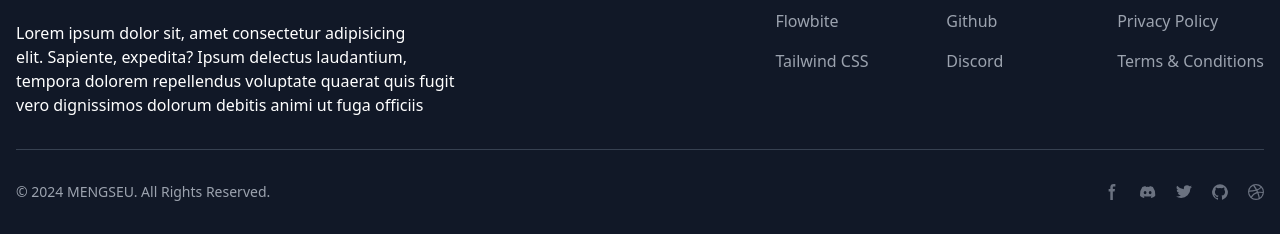
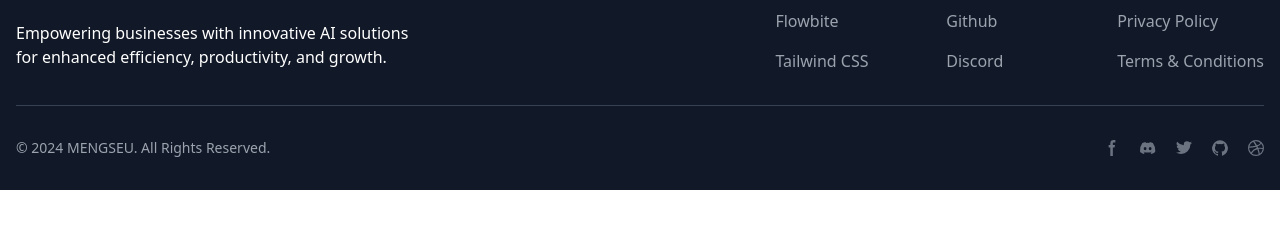
Before and after one commit to MengseuThoeng/Mini-Project-Static-Frontend, a plain HTML site: page html/BlogHTML/blog1.html in a window 1280 px wide. Shown: the part 1290-1524 px from the top of the page. After the commit the page ends 1480 px from the top, so only its background shows below. Drawn offline with nearby package versions, Linux system fonts and the light colour scheme.

Commit message:
Final Push

```diff
--- a/html/BlogHTML/blog1.html
+++ b/html/BlogHTML/blog1.html
@@ -192,10 +192,7 @@
             > </a
           ><br />
           <p class="text-white">
-            Lorem ipsum dolor sit, amet consectetur adipisicing<br />
-            elit. Sapiente, expedita? Ipsum delectus laudantium, <br />tempora
-            dolorem repellendus voluptate quaerat quis fugit<br />
-            vero dignissimos dolorum debitis animi ut fuga officiis
+            Empowering businesses with innovative AI solutions <br>for enhanced efficiency, productivity, and growth.
           </p>
         </div>
         <div class="grid grid-cols-2 gap-8 sm:gap-6 sm:grid-cols-3">
```
Also changed, not shown: html/BlogHTML/blog2.html (+1 -4 lines), html/BlogHTML/blog3.html (+1 -4 lines), html/BlogHTML/blog4.html (+1 -4 lines), html/BlogHTML/blog5.html (+1 -4 lines), html/BlogHTML/blog6.html (+1 -4 lines), html/BlogHTML/blog7.html (+1 -4 lines).
